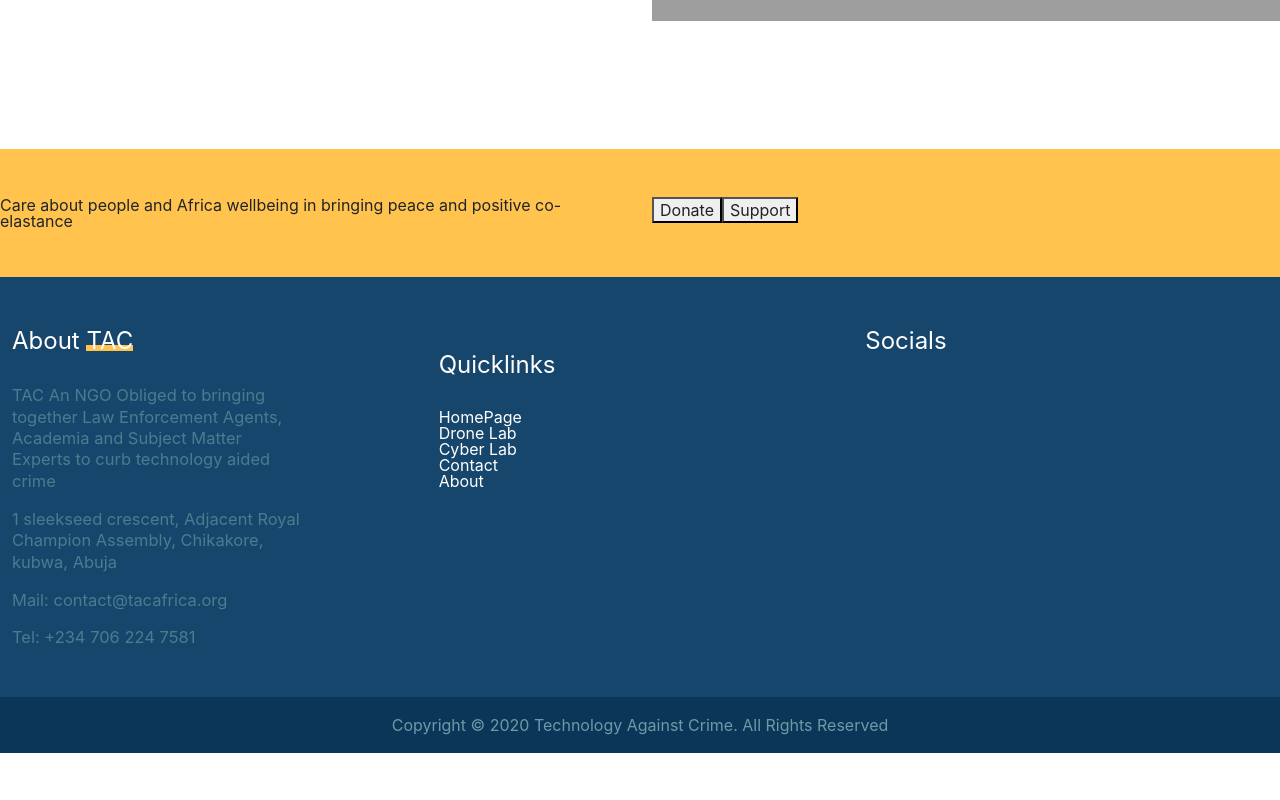
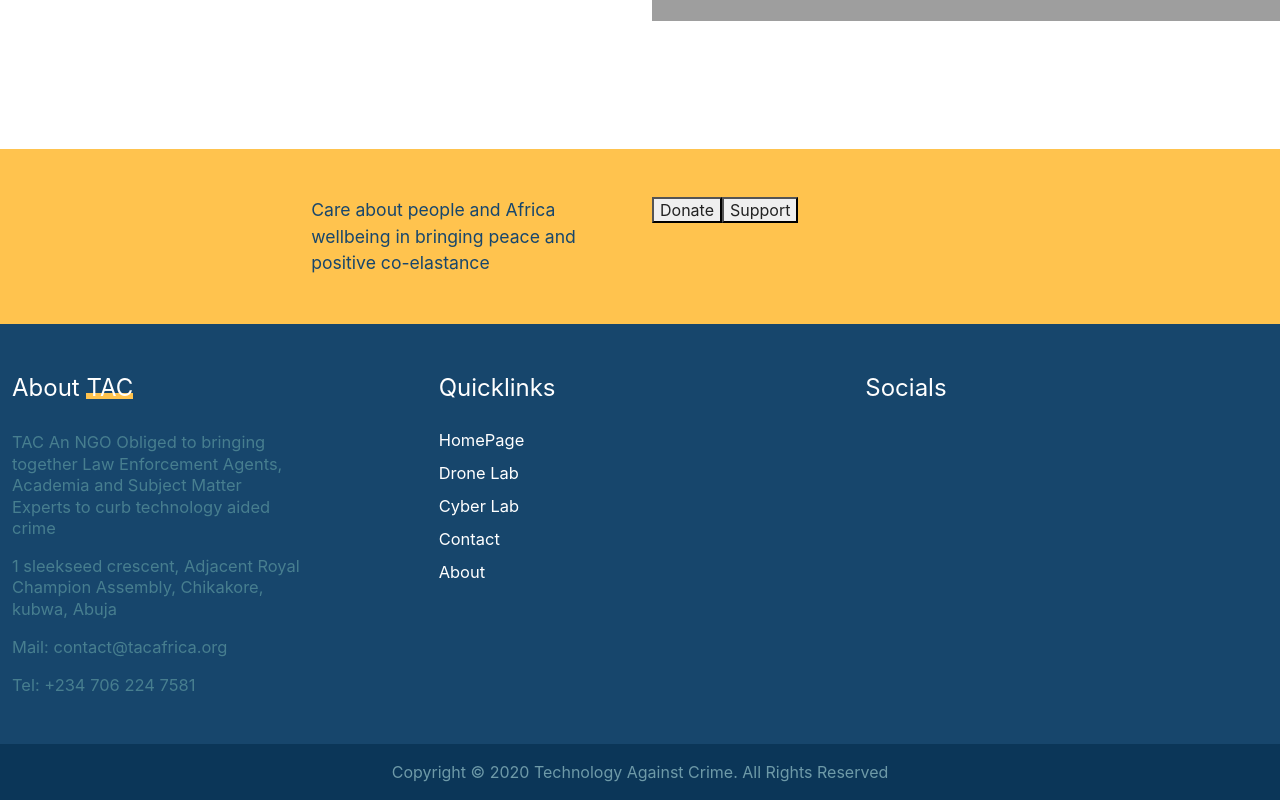
Before and after one commit to Ekaji/tac-africa-website, a Next.js app: page / in a window 1280 px wide. Shown: the part 2105-2905 px from the top of the page. Before the commit the page ends 2858 px from the top, so only its background shows below. Built offline with nearby package versions, Linux system fonts and the light colour scheme; grey boxes are pictures that could not be loaded.

Commit message:
update: fixed  content over flowing into footer

```diff
--- a/components/layout/Layout.jsx
+++ b/components/layout/Layout.jsx
@@ -3,10 +3,12 @@ import NavBar from '../layout/nav_bar/NavBar'
 import Footer from '../layout/footer/Footer'
 export default function Layout({children}) {
   return(
-    <main>
+    <>
       <NavBar />
-        {children}
+        <div style={{minHeight: '90vh'}} >
+          {children}
+        </div>
       <Footer />
-    </main>
+    </>
   )
 }
--- a/components/layout/footer/Footer.jsx
+++ b/components/layout/footer/Footer.jsx
@@ -4,13 +4,13 @@ import styles from '../../../styles/layout/footer.module.scss'
 export default function Footer() {
 
   return(
-    <>
-        <div className={styles.footer_support}>
-      <div className={styles.footer_support__detail, styles.container_fluid}>
+    <div style={{display: ''}}>
+      <div className={styles.footer_support}>
+      <div className={[styles.footer_support__detail, styles.container_fluid].join(' ')}>
         <div className="row">
           <div className="col-sm-6">
             <div className="d-flex justify-content-end r-m-1  footer-justify">
-              <i className=" 	fas fa-hand-holding-heart"></i>
+              <i className=" 	fas fa-hand-holding-heart"> </i>
               <p>Care about people and Africa wellbeing in bringing peace and positive co-elastance</p>
             </div>
           </div>
@@ -26,12 +26,13 @@ export default function Footer() {
 
 
       </div>
-    </div><div className={styles.footer_main}>
+    </div>
+    <div className={styles.footer_main}>
         <div className="container-fluid">
 
           <div className="row">
             <div className="col-md-4">
-              <div className={'d-flex', styles.footer_justify}>
+              <div className={ styles.footer_justify}>
                 <div className={styles.footer_main__about}>
                   <h3>About <em>TAC</em></h3>
                   <p>TAC An NGO Obliged to bringing together Law Enforcement Agents, Academia and Subject Matter
@@ -46,8 +47,8 @@ export default function Footer() {
               </div>
             </div>
             <div className="col-md-4">
-              <div className="d-flex footer-justify">
-                <div className={styles.footer_main__quicklinks, 'r_m_1f' }>
+              <div className={"d-flex", styles.footer_justify }>
+                <div className={ "r_m_1f", styles.footer_main__quicklinks }>
                   <h3>Quicklinks</h3>
                   <ul>
                     <li><a>HomePage</a></li>
@@ -61,7 +62,7 @@ export default function Footer() {
             </div>
             <div className="col-md-4">
               <div className={"d-flex", styles.footer_justify}>
-                <div className={styles.footer_main__socials, "r-m-1f"} >
+                <div className={"r_m_1f", styles.footer_main__socials} >
                   <h3>Socials</h3>
                   <div>
                     <a className="fab fa-facebook" href="https://web.facebook.com/tacafrica.org/"></a>
@@ -83,6 +84,6 @@ export default function Footer() {
           <p>Copyright © 2020 Technology Against Crime. All Rights Reserved</p>
         </div>
       </div>
-    </>
+    </div>
   )
 }
--- a/components/layout/nav_bar/NavBar.jsx
+++ b/components/layout/nav_bar/NavBar.jsx
@@ -14,7 +14,7 @@ export default function NavBar(){
         {href: '/about_us', name: 'About Us'},
         {href: '/founder', name: 'Founder'},
         {href: '/our_team', name: 'Our Team'},
-        {href: '/partners-and-supporters', name: 'partners and supporters'}
+        {href: '/partners_and_supporters', name: 'partners and supporters'}
     ];
 
     const labs = [
```
